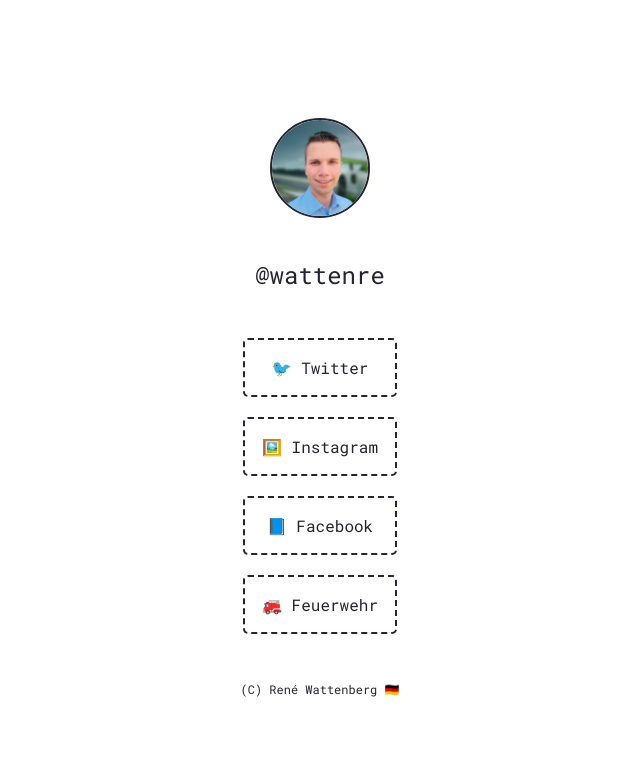
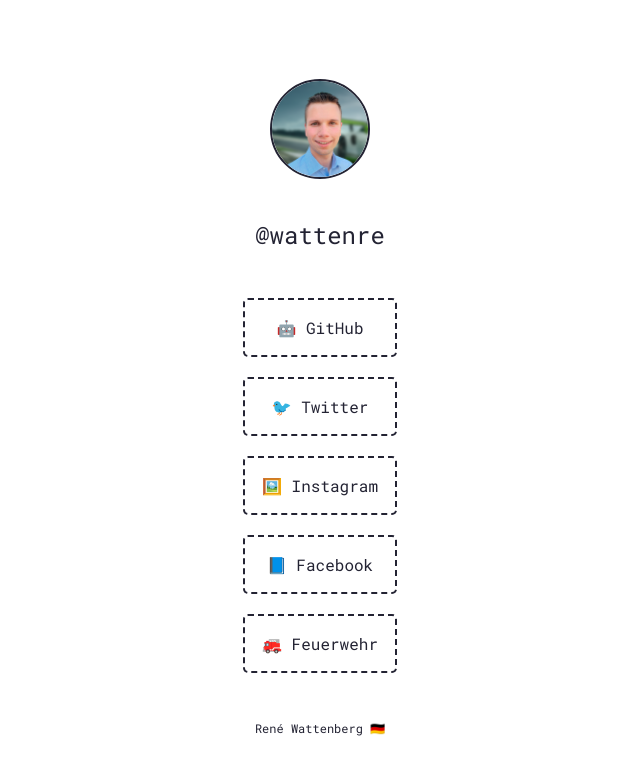
Before and after one commit to wattenre/LinkFree, a plain HTML site: page index.html in a window 1280 px wide. Shown: the whole page, without its empty margins (320-960 px from the left). Drawn offline with Linux system fonts and the light colour scheme.

Commit message:
added GitHub

```diff
--- a/index.html
+++ b/index.html
@@ -18,13 +18,14 @@
 
         <h1><a href="#" id="userName" rel="noopener">@wattenre</a></h1>
         <div id="links">
+            <a class="link" href="https://github.com/wattenre" rel="noopener">🤖 GitHub</a>
             <a class="link" href="https://twitter.com/wattenre" rel="noopener">🐦 Twitter</a>
             <a class="link" href="https://www.instagram.com/wattenre" rel="noopener">🖼️ Instagram</a>
             <a class="link" href="https://www.facebook.com/wattenre.eusa" rel="noopener">📘 Facebook</a>
             <a class="link" href="https://www.ffm112.com" rel="noopener">🚒 Feuerwehr</a>
         </div>
 
-        <footer>(C) René Wattenberg 🇩🇪</footer>
+        <footer>René Wattenberg 🇩🇪</footer>
     </div>
 </div>
 
```
